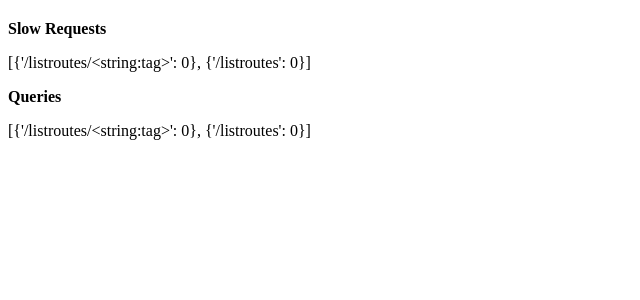
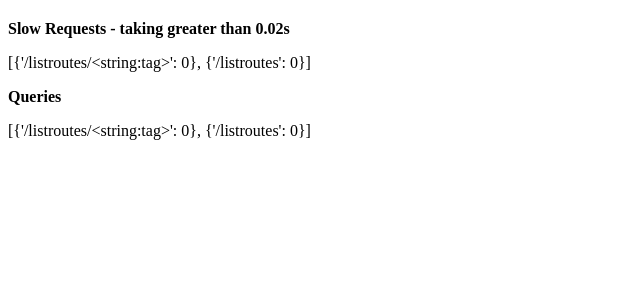
Before and after one commit to Shutirtho/ReverseProxy, a Flask app: page /stats in a window 1280 px wide. Shown: the part 107-407 px from the top of the page, without its empty margins (0-640 px from the left). Run offline with Flask 2, Linux system fonts and the light colour scheme.

Commit message:
Fixing app

```diff
--- a/challenge/app.py
+++ b/challenge/app.py
@@ -36,8 +36,8 @@ def listRoutes(tag=None): # use nextbus's "routeConfig" command to get list of s
         roundtrip = time.time() - start # get response time for endpoint /listroutes/<string:tag>'
 
 
-        if STATS[0]["slow_requests"][0]["/listroutes/<string:tag>"] < roundtrip:
-            STATS[0]["slow_requests"][0]["/listroutes/<string:tag>"] = roundtrip # update with slowest response time
+        if roundtrip > 0.02:
+            STATS[0]["slow_requests"][0]["/listroutes/<string:tag>"] = roundtrip # update with response time greater than 0.02s
 
         STATS[1]["queries"][0]["/listroutes/<string:tag>"] += 1
         stop_list = []
@@ -51,8 +51,8 @@ def listRoutes(tag=None): # use nextbus's "routeConfig" command to get list of s
         root = ET.fromstring(requests.get("http://webservices.nextbus.com/service/publicXMLFeed?command=routeList&a=sf-muni").content)
         roundtrip = time.time() - start # get response time for endpoint /listroutes
 
-        if STATS[0]["slow_requests"][1]["/listroutes"] < roundtrip:
-            STATS[0]["slow_requests"][1]["/listroutes"] = roundtrip # update with slowest response time
+        if roundtrip > 0.02:
+            STATS[0]["slow_requests"][1]["/listroutes"] = roundtrip # update with response time greater than 0.02s
 
         STATS[1]["queries"][1]["/listroutes"] += 1
 
--- a/challenge/templates/stats.html
+++ b/challenge/templates/stats.html
@@ -9,7 +9,7 @@
     <h2>STATS</h2>
 </header>
 <body>
-  <p><b>Slow Requests</b><p>
+  <p><b>Slow Requests - taking greater than 0.02s</b><p>
   {% for stat in stats %}
       <p>{{ stat['slow_requests']}} </p>
   {% endfor %}
```
